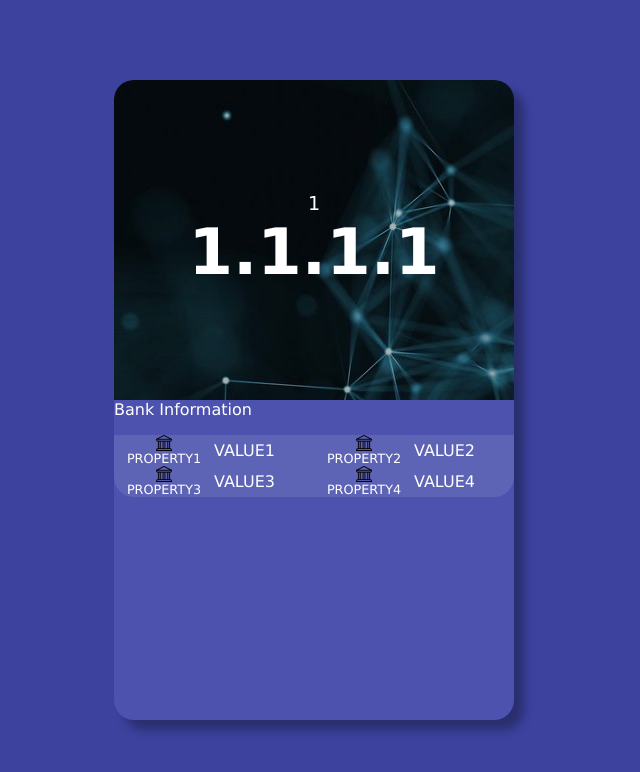
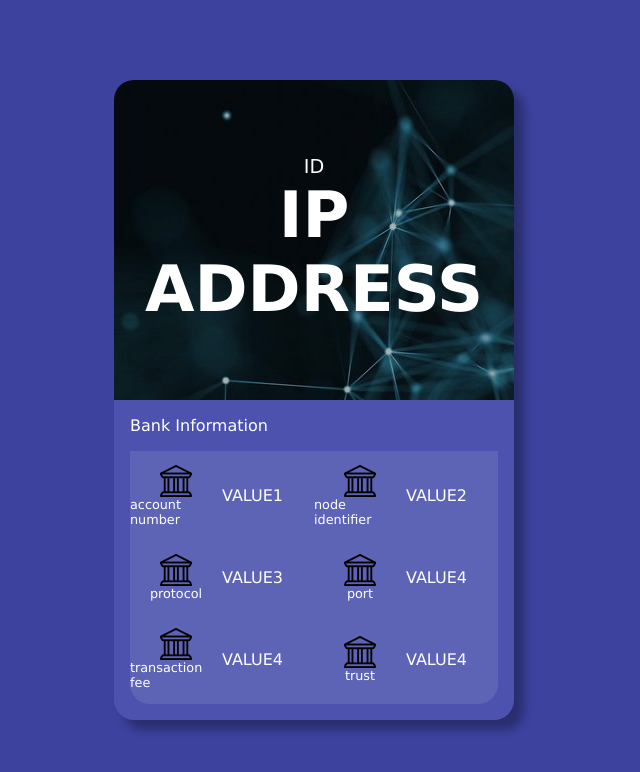
Before and after one commit to jongwon254/Bank-Dashboard, an Angular app: page / in a window 1280 px wide. Shown: the top 772 px of the page, without its empty margins (326-966 px from the left). Built offline with nearby package versions, Linux system fonts and the light colour scheme.

Commit message:
design changes

```diff
--- a/src/app/app.component.html
+++ b/src/app/app.component.html
@@ -3,8 +3,8 @@
     <img class="main-image" src="assets/img/blockchain.jpg">
 
     <div class="weather-data">
-      <div class="bank-id">1</div>
-      <div class="bank-ip">1.1.1.1</div>
+      <div class="bank-id">ID</div>
+      <div class="bank-ip">IP ADDRESS</div>
     </div>
   </div>
 
@@ -19,7 +19,7 @@
 
         <div class="info-block-label">
           <img class="symbol" src="assets/img/bank.png">
-          <span class="span">PROPERTY1</span>
+          <span class="span">account number</span>
         </div>
         <div class="info-block-value">
           VALUE1
@@ -29,7 +29,7 @@
       <div class="info-block">
         <div class="info-block-label">
           <img class="symbol" src="assets/img/bank.png">
-          <span class="span">PROPERTY2</span>
+          <span class="span">node identifier</span>
         </div>
         <div class="info-block-value">
           VALUE2
@@ -39,7 +39,7 @@
       <div class="info-block">
         <div class="info-block-label">
           <img class="symbol" src="assets/img/bank.png">
-          <span class="span">PROPERTY3</span>
+          <span class="span">protocol</span>
         </div>
         <div class="info-block-value">
           VALUE3
@@ -49,12 +49,33 @@
       <div class="info-block">
         <div class="info-block-label">
           <img class="symbol" src="assets/img/bank.png">
-          <span class="span">PROPERTY4</span>
+          <span class="span">port</span>
         </div>
         <div class="info-block-value">
           VALUE4
         </div>
       </div>
+
+      <div class="info-block">
+        <div class="info-block-label">
+          <img class="symbol" src="assets/img/bank.png">
+          <span class="span">transaction fee</span>
+        </div>
+        <div class="info-block-value">
+          VALUE4
+        </div>
+      </div>
+
+      <div class="info-block">
+        <div class="info-block-label">
+          <img class="symbol" src="assets/img/bank.png">
+          <span class="span">trust</span>
+        </div>
+        <div class="info-block-value">
+          VALUE4
+        </div>
+      </div>
+
     </div>
 
   </div>
--- a/src/styles.css
+++ b/src/styles.css
@@ -42,6 +42,18 @@ body {
     height: 50%;
     border-top-left-radius: 20px;
     border-top-right-radius: 20px;
+}
+
+.lower-data {
+    position: relative;
+    overflow: hidden;
+    width: 100%;
+    height: 50%;
+    border-bottom-left-radius: 20px;
+    border-bottom-right-radius: 20px;
+    padding: 1em;
+    display: flex;
+    flex-direction: column;
 }
 
 .main-image {
@@ -106,7 +118,7 @@ body {
 }
 
 .symbol {
-    width: 1em;
+    width: 2em;
 }
 
 .span {
```
